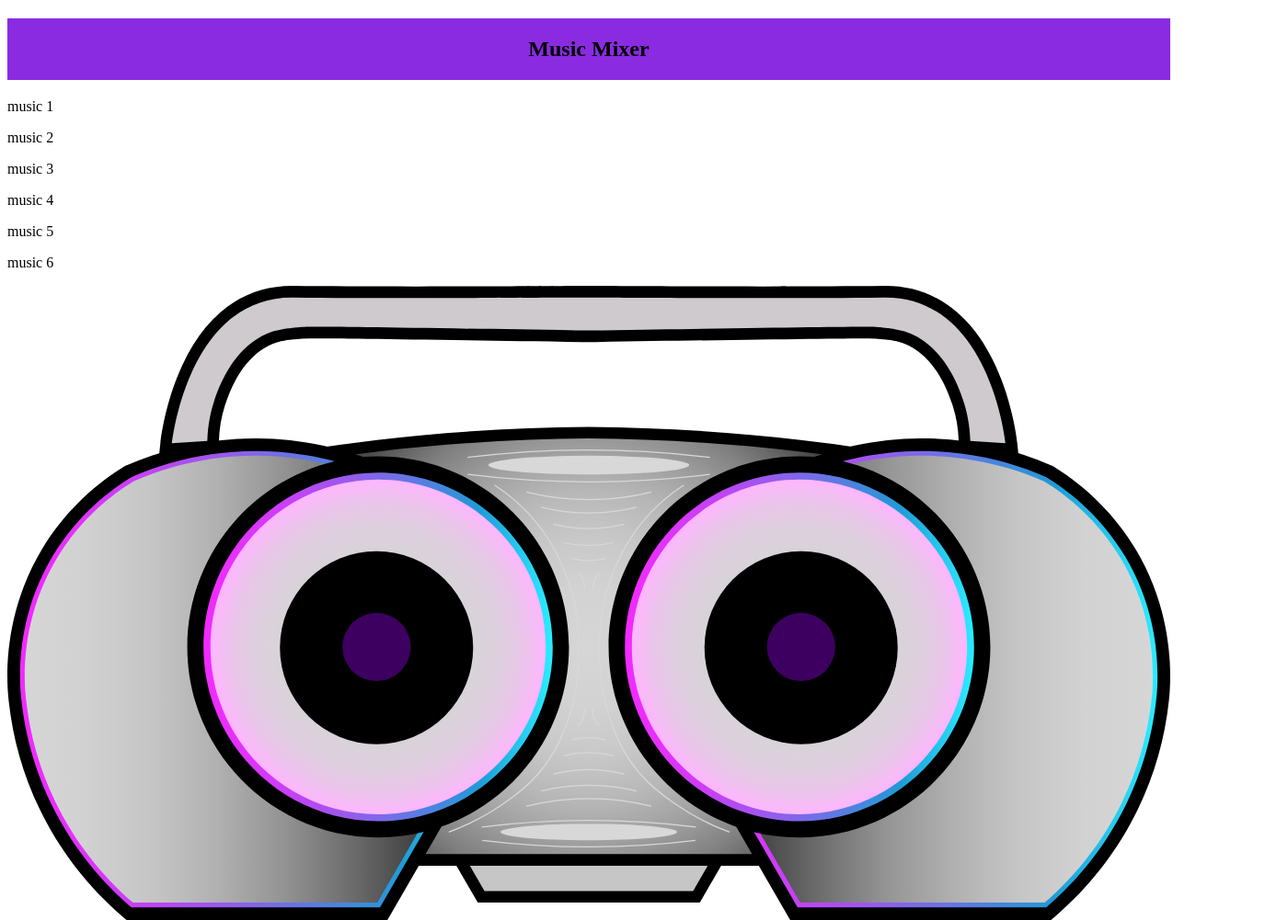
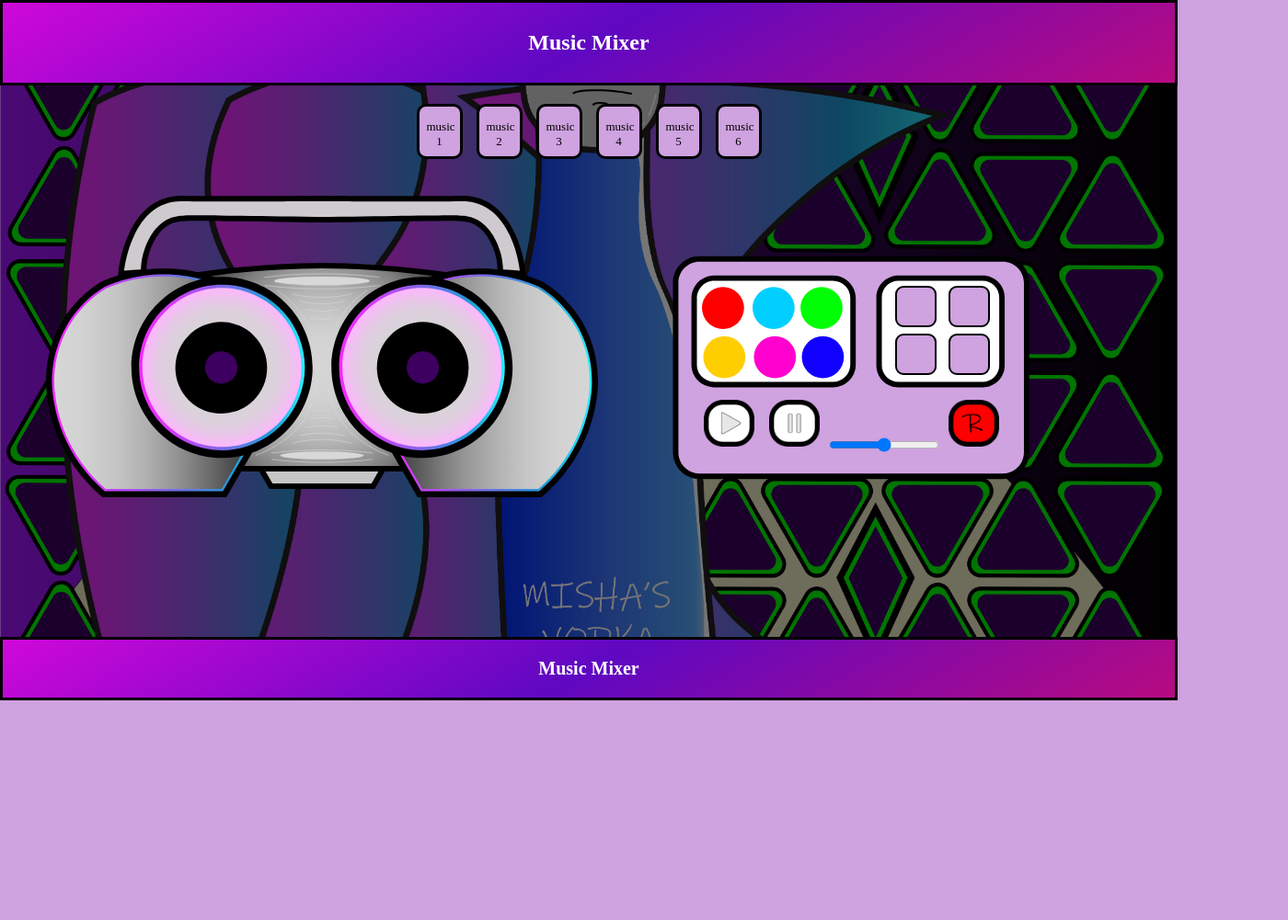
Before and after one commit to Mikki667/Kirs_Mikhail_Macwan_Chris_Music_Mixer, a plain HTML site: page index.html in a window 1280 px wide. Shown: the top 1001 px of the page at 92% size, 1400 px wide, since content can reach past the window. After the commit the page ends 800 px from the top, so only its background shows below. Drawn offline with Linux system fonts and the light colour scheme.

Commit message:
css and html update
In this commit I updated the html and added css.

```diff
--- a/css/grid.css
+++ /dev/null
@@ -1,3 +0,0 @@
-.hidden {
-    display: none;
-}
--- a/css/main.css
+++ b/css/main.css
@@ -2,8 +2,169 @@
     display: none;
 }
 
-header h2 {
+body {
+  background-color:#cfa2e0;
+}
+
+* {
+  margin: 0;
+  padding: 0;
+  box-sizing: border-box;
+}
+
+.header h2 {
     text-align: center;
-    background-color: blueviolet;
-    padding: 20px;
+    background: linear-gradient(150deg, rgb(207, 8, 217), rgb(95, 8, 194), #b70b81);
+    padding: 30px;
+    color: white;
+    font-size: 24px;
+    border: 3px solid black;
 }
+
+.audio-panel {
+  display: flex;
+  flex-direction: column;
+  align-items: center;
+  justify-content: center;
+  padding: 20px;
+  margin: 0px auto;
+  max-width: 430px;
+}
+
+#audio-box {
+  display: flex;
+  flex-wrap: wrap;
+  justify-content: center;
+  gap: 15px;
+}
+
+.audio-item {
+  width: 50px;
+  padding: 8px;
+  border: 3px solid black;
+  border-radius: 10px;
+  background-color: #cfa2e0;
+  cursor: grab;
+  transition: transform 0.2s ease;
+  user-select: none;
+}
+
+.audio-item:hover {
+  transform: scale(1.05);
+}
+
+.audio-item p {
+  margin-top: 6px;
+  font-size: 13px;
+  text-align: center;
+  color: #000;
+}
+
+.music_mixer {
+  position: relative;
+  width: 100%;
+  height: 600px;
+  background-image: url("../images/music_mix_background.png");
+  background-repeat: no-repeat;
+  background-size: cover;
+  background-position: center;
+}
+
+.thespeaker, .thedjpannel {
+  position: absolute;
+}
+
+.thespeaker {
+  top: 120px;
+  left: 50px;
+}
+
+.thedjpannel {
+  top: 40px;
+  left: 450px;
+}
+
+.thespeaker img {
+  width: 600px;
+  height: auto;
+}
+
+.thedjpannel img {
+  width: 950px;
+  height: auto;
+}
+
+.target-zone {
+  position: absolute;
+  border-radius: 20%;
+  background-color: #cfa2e0;
+  border: 2px solid black;
+  width: 45px;
+  height: 45px;
+  display: flex;
+  justify-content: center;
+  align-items: center;
+  transition: all 0.2s ease-in-out;
+}
+
+#sound1 {
+  top: 178px;
+  right: 382px;
+}
+
+#sound2 {
+  top: 178px;
+  right: 324px;
+}
+
+#sound3 {
+  top: 230px;
+  right: 382px;
+
+}
+
+#sound4 {
+  top: 230px;
+  right: 324px;
+}
+
+.audio-controls {
+  position: absolute;
+  top: 300px;
+  left: 0;
+  right: 0;
+  margin: 0 auto;
+  width: max-content;
+  text-align: center;
+  z-index: 10;
+}
+
+.control-btn {
+  width: 40px;
+  height: 40px;
+  margin: 0 6px;
+  cursor: pointer;
+  border: none;
+  background: none;
+  padding: 0;
+}
+
+.audio-controls img {
+  width: 55px;
+  height: 55px;
+  object-fit: contain;
+}
+
+#volumeControl {
+  width: 120px;
+  vertical-align: middle;
+}
+
+.footer h2 {
+  text-align: center;
+  background: linear-gradient(150deg, rgb(207, 8, 217), rgb(95, 8, 194), #b70b81);
+  padding: 20px;
+  color: white;
+  font-size: 20px;
+  border: 3px solid black;
+}
--- a/index.html
+++ b/index.html
@@ -8,14 +8,16 @@
 </head>
 <body>
     <header>
-        <h1 class="hidden"> Welcome to my Music Mixer</h1>
-        <h2>Music Mixer</h2>
+        <div class="header">
+            <h1 class="hidden"> Welcome to our Music Mixer</h1>
+            <h2>Music Mixer</h2>
+        </div>
     </header>
     <main>
         <section class="music_mixer">
             <section class="audio-panel">
                 <h2 class="hidden">Audio Panel</h2>
-                <div id="audio-bo">
+                <div id="audio-box">
                     <div class="audio-item" draggable="true" data-sound="sound5">
                         <audio src="sounds/sound5.wav"></audio>
                         <p>music 1</p>
@@ -32,11 +34,11 @@
                         <audio src="sounds/sound8.wav"></audio>
                         <p>music 4</p>
                     </div>
-                    <div class="audio-item" draggable="true" data-sound="sound8">
+                    <div class="audio-item" draggable="true" data-sound="sound1">
                         <audio src="sounds/sound1.wav"></audio>
                         <p>music 5</p>
                     </div>
-                    <div class="audio-ite" draggable="true" data-sound="sound6">
+                    <div class="audio-item" draggable="true" data-sound="sound6">
                         <audio src="sounds/sound6.wav"></audio>
                         <p>music 6</p>
                      </div>
@@ -49,8 +51,8 @@
                     <img src="images/djpannel.svg" alt="djpannel">
                     <div class="target-zone" id="sound1"></div>
                     <div class="target-zone" id="sound2"></div>
-                    <div class="target-zone" id="sound3"><div>
-                    <div class="target-zone" id="sound4"><div>
+                    <div class="target-zone" id="sound3"></div>
+                    <div class="target-zone" id="sound4"></div>
                     <section class="audio-controls">
                         <img src="images/play.png" alt="Play" id="playButton" class="control-btn">
                         <img src="images/pause.png" alt="Pause" id="pauseButton" class="control-btn">
@@ -60,11 +62,12 @@
                 </div>
         </section>
     </main>
-
     <script src="js/main.js"></script>
 </body>
 <footer>
-    <h2 class="hidden">Footer</h2>
-    <h2>Music Mixer</h2>
+    <div class="footer">
+        <h2 class="hidden">Footer</h2>
+        <h2>Music Mixer</h2>
+    </div>
 </footer>
 </html>
```
